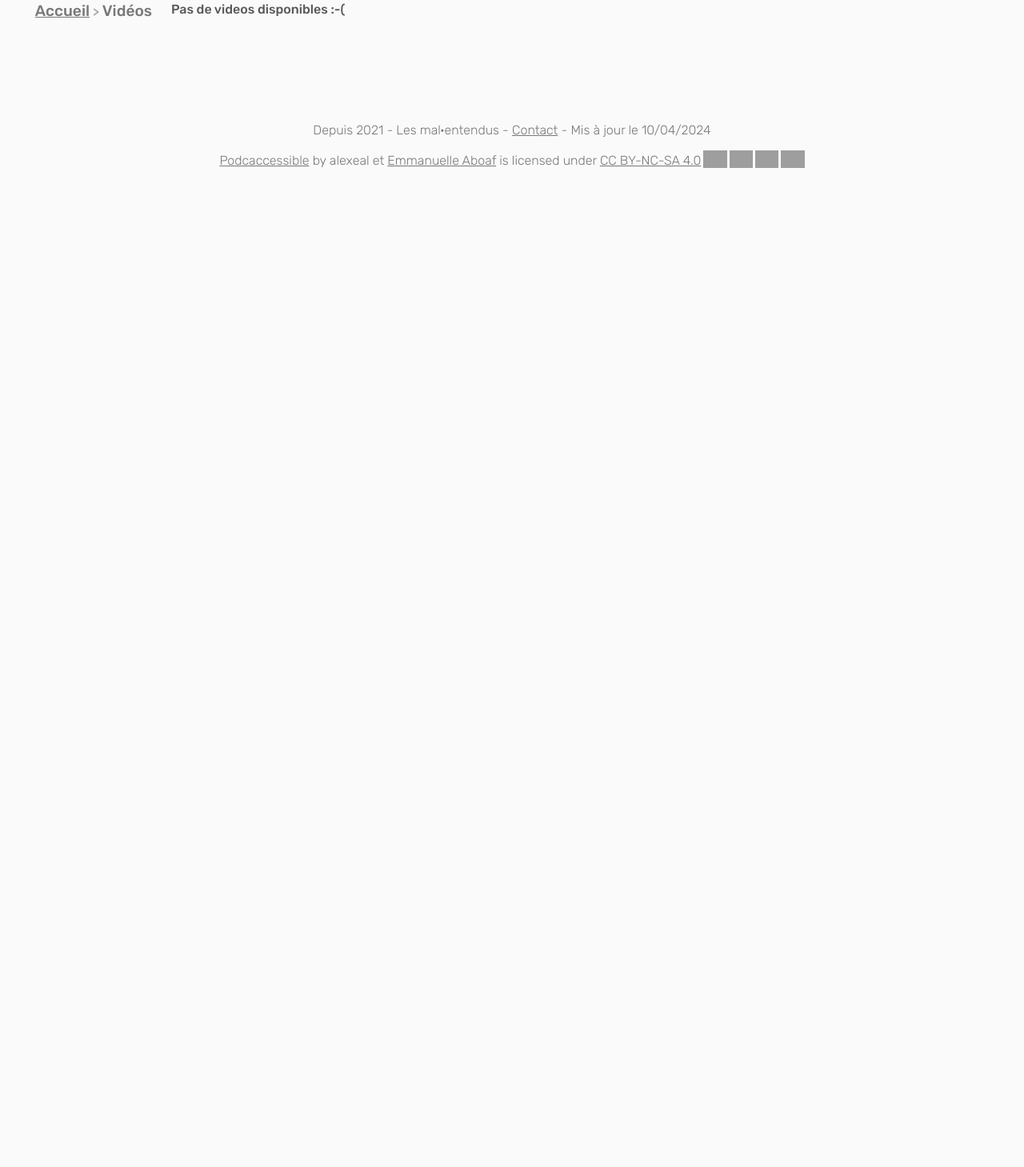
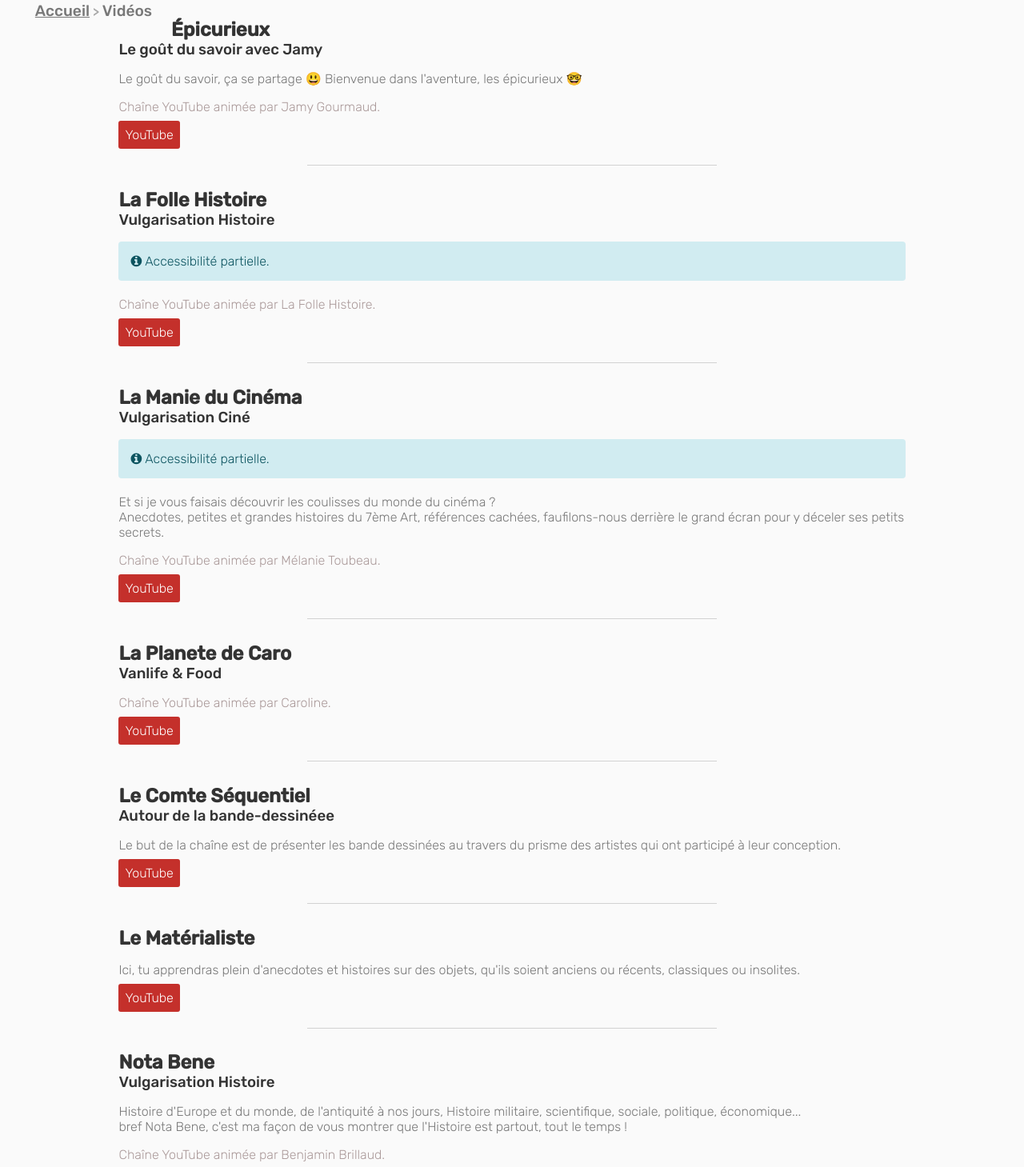
Before and after one commit to alexeal/podcaccessible, an Angular app: page /videos in a window 1280 px wide. Shown: the part 100-1559 px from the top of the page at 80% size. Before the commit the page ends 800 px from the top, so only its background shows below. Built offline with nearby package versions, Linux system fonts and the light colour scheme; grey boxes are pictures that could not be loaded.

Commit message:
Add videos

```diff
--- a/src/app/videos/videos.component.html
+++ b/src/app/videos/videos.component.html
@@ -4,21 +4,22 @@
         <h2 class="title">{{video.title}}</h2>
         <h3 class="subtitle">{{video.subtitle}}</h3>
         @if (video.informationMessage &&
-        video.informationMessage.type === 'warning') {
+        video.informationMessage.type) {
         <p role="alert" [ngClass]="video.informationMessage.type === 'warning' ? 'warning':'info'"
             [title]="video.informationMessage.accessDescription">
             <span
-                [ngClass]="video.informationMessage.type === 'warning' ? 'icon-attention' : 'icon-info-circled'"></span>video.informationMessage.content
+                [ngClass]="video.informationMessage.type === 'warning' ? 'icon-attention' : 'icon-info-circled'"></span>
+            {{video.informationMessage.content}}
         </p>
         }
         <p class="main-description">
             {{video.mainDescription}}
         </p>
         @if (video.authors && video.authors.length>0) {
-            <p class="secondary-description">
-              Vidéos proposées par {{video.authors.join(' et ')}}.
-            </p>
-            }
+        <p class="secondary-description">
+            Chaîne YouTube animée par {{video.authors.join(' et ')}}.
+        </p>
+        }
         @for (button of video.sources; track $index) {
         @if (button.type ==='youtube' || button.type ==='site') {
         <a class="button" [ngClass]="button.type === 'youtube' ? 'youtube' : 'site'" [title]="button.accessDescription"
--- a/src/data/medias.json
+++ b/src/data/medias.json
@@ -5,7 +5,7 @@
         "mainDescription": null,
         "informationMessage": null,
         "authors": null,
-        "mediaType":"podcast",
+        "mediaType": "podcast",
         "sources": [
             {
                 "type": "youtube",
@@ -37,7 +37,7 @@
         "authors": [
             "Anne-Sophie"
         ],
-        "mediaType":"podcast",
+        "mediaType": "podcast",
         "sources": [
             {
                 "type": "youtube",
@@ -60,7 +60,7 @@
             "content": "Accessibilité partielle. Deux épisodes disponibles."
         },
         "authors": null,
-        "mediaType":"podcast",
+        "mediaType": "podcast",
         "sources": [
             {
                 "type": "link",
@@ -83,7 +83,7 @@
             "content": "Accessibilité partielle."
         },
         "authors": null,
-        "mediaType":"podcast",
+        "mediaType": "podcast",
         "sources": [
             {
                 "type": "site",
@@ -111,7 +111,7 @@
             "Marie Guillaumet",
             "Audrey Maniez"
         ],
-        "mediaType":"podcast",
+        "mediaType": "podcast",
         "sources": [
             {
                 "type": "link",
@@ -131,7 +131,7 @@
         "mainDescription": null,
         "informationMessage": null,
         "authors": [],
-        "mediaType":"podcast",
+        "mediaType": "podcast",
         "sources": [
             {
                 "type": "link",
@@ -159,7 +159,7 @@
             "Gladys Diandoki",
             "Anthony Adam"
         ],
-        "mediaType":"podcast",
+        "mediaType": "podcast",
         "sources": [
             {
                 "type": "link",
@@ -176,7 +176,7 @@
         "authors": [
             "La Clameur"
         ],
-        "mediaType":"podcast",
+        "mediaType": "podcast",
         "sources": [
             {
                 "type": "transcription",
@@ -193,7 +193,7 @@
         "authors": [
             "Laurent Naudier"
         ],
-        "mediaType":"podcast",
+        "mediaType": "podcast",
         "sources": [
             {
                 "type": "site",
@@ -213,7 +213,7 @@
         "authors": [
             "Apolline Rouzé"
         ],
-        "mediaType":"podcast",
+        "mediaType": "podcast",
         "sources": [
             {
                 "type": "site",
@@ -233,7 +233,7 @@
         "authors": [
             "Xavier de La Porte"
         ],
-        "mediaType":"podcast",
+        "mediaType": "podcast",
         "sources": [
             {
                 "type": "link",
@@ -253,7 +253,7 @@
         "authors": [
             "le Collectif Archives LGBTQI"
         ],
-        "mediaType":"podcast",
+        "mediaType": "podcast",
         "sources": [
             {
                 "type": "site",
@@ -278,7 +278,7 @@
         "authors": [
             "Stacey-Ann Arouff-Mc Veay"
         ],
-        "mediaType":"podcast",
+        "mediaType": "podcast",
         "sources": [
             {
                 "type": "site",
@@ -293,7 +293,7 @@
         "mainDescription": "Nous sommes tous les deux des anciens burnoutés. Nous ne sommes pas médecins, psychologues, etc. Mais les gens se confient facilement à nous car ils savent par quoi nous sommes passés. Aujourd’hui nous nous définissons comme des Bienveilleurs et nous avons décidé de lancer ce site pour partager, aider, accompagner plus de personnes.",
         "informationMessage": null,
         "authors": null,
-        "mediaType":"podcast",
+        "mediaType": "podcast",
         "sources": [
             {
                 "type": "youtube",
@@ -308,7 +308,7 @@
         "mainDescription": null,
         "informationMessage": null,
         "authors": null,
-        "mediaType":"podcast",
+        "mediaType": "podcast",
         "sources": [
             {
                 "type": "youtube",
@@ -323,7 +323,7 @@
         "mainDescription": null,
         "informationMessage": null,
         "authors": null,
-        "mediaType":"podcast",
+        "mediaType": "podcast",
         "sources": [
             {
                 "type": "site",
@@ -340,7 +340,7 @@
         "authors": [
             "Marie-Cécile Drécourt"
         ],
-        "mediaType":"podcast",
+        "mediaType": "podcast",
         "sources": [
             {
                 "type": "youtube",
@@ -357,7 +357,7 @@
         "authors": [
             "Isabelle Field"
         ],
-        "mediaType":"podcast",
+        "mediaType": "podcast",
         "sources": [
             {
                 "type": "youtube",
@@ -374,7 +374,7 @@
         "authors": [
             "Isabelle Field"
         ],
-        "mediaType":"podcast",
+        "mediaType": "podcast",
         "sources": [
             {
                 "type": "site",
@@ -392,7 +392,7 @@
             "content": "Accessibilité partielle."
         },
         "authors": null,
-        "mediaType":"podcast",
+        "mediaType": "podcast",
         "sources": [
             {
                 "type": "link",
@@ -412,7 +412,7 @@
         "authors": [
             "Audric Gueidan"
         ],
-        "mediaType":"podcast",
+        "mediaType": "podcast",
         "sources": [
             {
                 "type": "link",
@@ -429,7 +429,7 @@
         "authors": [
             "Hermine Garnier"
         ],
-        "mediaType":"podcast",
+        "mediaType": "podcast",
         "sources": [
             {
                 "type": "site",
@@ -449,7 +449,7 @@
         "authors": [
             "William Reymond"
         ],
-        "mediaType":"podcast",
+        "mediaType": "podcast",
         "sources": [
             {
                 "type": "site",
@@ -464,7 +464,7 @@
         "mainDescription": null,
         "informationMessage": null,
         "authors": null,
-        "mediaType":"podcast",
+        "mediaType": "podcast",
         "sources": [
             {
                 "type": "youtube",
@@ -481,7 +481,7 @@
         "authors": [
             "Zoé Besmond de Senneville"
         ],
-        "mediaType":"podcast",
+        "mediaType": "podcast",
         "sources": [
             {
                 "type": "youtube",
@@ -498,7 +498,7 @@
         "authors": [
             "Pulandevii"
         ],
-        "mediaType":"podcast",
+        "mediaType": "podcast",
         "sources": [
             {
                 "type": "youtube",
@@ -516,7 +516,7 @@
             "Fanny",
             "Cécile"
         ],
-        "mediaType":"podcast",
+        "mediaType": "podcast",
         "sources": [
             {
                 "type": "youtube",
@@ -531,7 +531,7 @@
         "mainDescription": null,
         "informationMessage": null,
         "authors": null,
-        "mediaType":"podcast",
+        "mediaType": "podcast",
         "sources": [
             {
                 "type": "site",
@@ -549,7 +549,7 @@
             "content": "Transcriptions en PDF, ce n'est pas accessible pour les personnes malvoyantes ou aveugles."
         },
         "authors": null,
-        "mediaType":"podcast",
+        "mediaType": "podcast",
         "sources": [
             {
                 "type": "site",
@@ -567,7 +567,7 @@
             "content": "Transcriptions en PDF, ce n'est pas accessible pour les personnes malvoyantes ou aveugles."
         },
         "authors": null,
-        "mediaType":"podcast",
+        "mediaType": "podcast",
         "sources": [
             {
                 "type": "site",
@@ -585,7 +585,7 @@
             "content": "Accessibilité partielle. Trois épisodes disponibles.\nTranscriptions en PDF, ce n'est pas accessible pour les personnes malvoyantes ou aveugles."
         },
         "authors": null,
-        "mediaType":"podcast",
+        "mediaType": "podcast",
         "sources": [
             {
                 "type": "link",
@@ -613,7 +613,7 @@
             "content": "Accessibilité partielle. Trois épisodes disponibles."
         },
         "authors": null,
-        "mediaType":"podcast",
+        "mediaType": "podcast",
         "sources": [
             {
                 "type": "link",
@@ -638,7 +638,7 @@
         "mainDescription": "\"Libre à lire !\" est le site du groupe Transcriptions de l’April, qui s’est donné pour mission de transformer des vidéos et des fichiers audio concernant le logiciel libre et les libertés numériques en général, en texte avec ajout d’une illustration et ajout de liens vers certains sites jugés pertinents.",
         "informationMessage": null,
         "authors": null,
-        "mediaType":"podcast",
+        "mediaType": "podcast",
         "sources": [
             {
                 "type": "site",
@@ -655,7 +655,7 @@
         "authors": [
             "Isabelle Santos"
         ],
-        "mediaType":"podcast",
+        "mediaType": "podcast",
         "sources": [
             {
                 "type": "site",
@@ -673,7 +673,7 @@
             "content": "Accessibilité partielle. Un épisode disponible."
         },
         "authors": null,
-        "mediaType":"podcast",
+        "mediaType": "podcast",
         "sources": [
             {
                 "type": "link",
@@ -690,7 +690,7 @@
         "authors": [
             "Lise Wagner"
         ],
-        "mediaType":"podcast",
+        "mediaType": "podcast",
         "sources": [
             {
                 "type": "site",
@@ -707,7 +707,7 @@
         "authors": [
             "Camille Bardin"
         ],
-        "mediaType":"podcast",
+        "mediaType": "podcast",
         "sources": [
             {
                 "type": "site",
@@ -722,7 +722,7 @@
         "mainDescription": null,
         "informationMessage": null,
         "authors": null,
-        "mediaType":"podcast",
+        "mediaType": "podcast",
         "sources": [
             {
                 "type": "site",
@@ -739,7 +739,7 @@
         "authors": [
             "Fanny Cohen Moreau"
         ],
-        "mediaType":"podcast",
+        "mediaType": "podcast",
         "sources": [
             {
                 "type": "site",
@@ -757,7 +757,7 @@
             "content": "Transcriptions en PDF, ce n'est pas accessible pour les personnes malvoyantes ou aveugles."
         },
         "authors": [],
-        "mediaType":"podcast",
+        "mediaType": "podcast",
         "sources": [
             {
                 "type": "site",
@@ -772,7 +772,7 @@
         "mainDescription": "PRÉSENT.E est un podcast bi-mensuel sur l’art contemporain",
         "informationMessage": null,
         "authors": null,
-        "mediaType":"podcast",
+        "mediaType": "podcast",
         "sources": [
             {
                 "type": "youtube",
@@ -787,7 +787,7 @@
         "mainDescription": null,
         "informationMessage": null,
         "authors": null,
-        "mediaType":"podcast",
+        "mediaType": "podcast",
         "sources": [
             {
                 "type": "site",
@@ -804,7 +804,7 @@
         "authors": [
             "Léane Alestra"
         ],
-        "mediaType":"podcast",
+        "mediaType": "podcast",
         "sources": [
             {
                 "type": "site",
@@ -821,7 +821,7 @@
         "authors": [
             "Olivier Roland"
         ],
-        "mediaType":"podcast",
+        "mediaType": "podcast",
         "sources": [
             {
                 "type": "site",
@@ -836,7 +836,7 @@
         "mainDescription": "Dans le podcast Rebond, en partenariat avec l’Agefiph, le journal Le Monde interroge 12 personnalités sur leur rapport au handicap et comment elles y font face. Un handicap qu'elles connaissent depuis leur naissance, qui les touchent depuis un accident ou une maladie. Un handicap qui les concerne directement ou affecte un être cher. Le handicap partage la vie d’un Français sur cinq. Il peut bouleverser le quotidien, la famille, le travail, la scolarité mais aussi créer des opportunités et permettre des rencontres. Alors, comment vivre avec un handicap ?",
         "informationMessage": null,
         "authors": null,
-        "mediaType":"podcast",
+        "mediaType": "podcast",
         "sources": [
             {
                 "type": "transcription",
@@ -851,7 +851,7 @@
         "mainDescription": "\"Salut les Designers !\" est le podcast de l’Agence LunaWeb consacré au design et à ses méthodes. UI, UX, motion, accessibilité, recherche, nous échangeons avec des professionnel·les passionné·es au grès de nos rencontres et de nos envies ! ",
         "informationMessage": null,
         "authors": null,
-        "mediaType":"podcast",
+        "mediaType": "podcast",
         "sources": [
             {
                 "type": "site",
@@ -866,7 +866,7 @@
         "mainDescription": "Podcast sur les différents dispositifs de formation aux premiers secours en France.",
         "informationMessage": null,
         "authors": null,
-        "mediaType":"podcast",
+        "mediaType": "podcast",
         "sources": [
             {
                 "type": "site",
@@ -881,7 +881,7 @@
         "mainDescription": "Un podcast autour sur la littérature jeunesse.",
         "informationMessage": null,
         "authors": null,
-        "mediaType":"podcast",
+        "mediaType": "podcast",
         "sources": [
             {
                 "type": "youtube",
@@ -898,7 +898,7 @@
         "authors": [
             "Clara Joubert"
         ],
-        "mediaType":"podcast",
+        "mediaType": "podcast",
         "sources": [
             {
                 "type": "transcription",
@@ -913,7 +913,7 @@
         "mainDescription": "Le podcast qui tente de lier technologie et écologie alors que tout les oppose.",
         "informationMessage": null,
         "authors": [],
-        "mediaType":"podcast",
+        "mediaType": "podcast",
         "sources": [
             {
                 "type": "transcription",
@@ -930,8 +930,10 @@
             "type": "warning",
             "content": "Accessibilité partielle. Trois épisodes disponibles. \nTranscriptions en PDF, ce n'est pas accessible pour les personnes malvoyantes ou aveugles."
         },
-        "authors": ["Charlotte Bienaimé"],
-        "mediaType":"podcast",
+        "authors": [
+            "Charlotte Bienaimé"
+        ],
+        "mediaType": "podcast",
         "sources": [
             {
                 "type": "link",
@@ -954,7 +956,7 @@
             "content": "Accessibilité partielle. Un épisode disponible."
         },
         "authors": [],
-        "mediaType":"podcast",
+        "mediaType": "podcast",
         "sources": [
             {
                 "type": "link",
@@ -971,8 +973,10 @@
             "type": "info",
             "content": "Accessibilité partielle."
         },
-        "authors": ["Marine Baousson"],
-        "mediaType":"podcast",
+        "authors": [
+            "Marine Baousson"
+        ],
+        "mediaType": "podcast",
         "sources": [
             {
                 "type": "link",
@@ -994,8 +998,10 @@
             "type": "warning",
             "content": "Transcription en PDF, ce n'est pas accessible pour les personnes malvoyantes ou aveugles."
         },
-        "authors": ["Julie Beauzac"],
-        "mediaType":"podcast",
+        "authors": [
+            "Julie Beauzac"
+        ],
+        "mediaType": "podcast",
         "sources": [
             {
                 "type": "link",
@@ -1010,7 +1016,7 @@
         "mainDescription": null,
         "informationMessage": null,
         "authors": null,
-        "mediaType":"podcast",
+        "mediaType": "podcast",
         "sources": [
             {
                 "type": "link",
@@ -1048,7 +1054,7 @@
             "Emmanuel Demey",
             "Fanny Demey"
         ],
-        "mediaType":"podcast",
+        "mediaType": "podcast",
         "sources": [
             {
                 "type": "link",
@@ -1081,5 +1087,131 @@
                 "accessDescription": "Episode 3B - Eco-concevoir un service numérique. Quand et comment ?"
             }
         ]
+    },
+    {
+        "title": "La Folle Histoire",
+        "subtitle": "Vulgarisation Histoire",
+        "mainDescription": null,
+        "informationMessage": {
+            "type": "info",
+            "content": "Accessibilité partielle."
+        },
+        "authors": ["La Folle Histoire"],
+        "mediaType": "video",
+        "sources": [
+            {
+                "type": "youtube",
+                "url": "https://www.youtube.com/c/LaFolleHistoire",
+                "accessDescription": "Accéder à la chaîne YouTube"
+            }
+        ]
+    },
+    {
+        "title": "La Manie du Cinéma",
+        "subtitle": "Vulgarisation Ciné",
+        "mainDescription": "Et si je vous faisais découvrir les coulisses du monde du cinéma ? \nAnecdotes, petites et grandes histoires du 7ème Art, références cachées, faufilons-nous derrière le grand écran pour y déceler ses petits secrets.",
+        "informationMessage": {
+            "type": "info",
+            "content": "Accessibilité partielle."
+        },
+        "authors": ["Mélanie Toubeau"],
+        "mediaType": "video",
+        "sources": [
+            {
+                "type": "youtube",
+                "url": "https://www.youtube.com/@lamanieducinema_",
+                "accessDescription": "Accéder à la chaîne YouTube"
+            }
+        ]
+    },
+    {
+        "title": "La Planete de Caro",
+        "subtitle": "Vanlife & Food",
+        "mainDescription": null,
+        "informationMessage": null,
+        "authors": ["Caroline"],
+        "mediaType": "video",
+        "sources": [
+            {
+                "type": "youtube",
+                "url": "https://www.youtube.com/@PlanetedeCaro",
+                "accessDescription": "Accéder à la chaîne YouTube"
+            }
+        ]
+    },
+    {
+        "title": "Le Comte Séquentiel",
+        "subtitle": "Autour de la bande-dessinéee",
+        "mainDescription": "Le but de la chaîne est de présenter les bande dessinées au travers du prisme des artistes qui ont participé à leur conception. ",
+        "informationMessage": null,
+        "authors": [],
+        "mediaType": "video",
+        "sources": [
+            {
+                "type": "youtube",
+                "url": "https://www.youtube.com/@LeComteSequentiel",
+                "accessDescription": "Accéder à la chaîne YouTube"
+            }
+        ]
+    },
+    {
+        "title": "Le Matérialiste",
+        "subtitle": null,
+        "mainDescription": "Ici, tu apprendras plein d'anecdotes et histoires sur des objets, qu'ils soient anciens ou récents, classiques ou insolites.",
+        "informationMessage": null,
+        "authors": null,
+        "mediaType": "video",
+        "sources": [
+            {
+                "type": "youtube",
+                "url": "www.youtube.com/@LeMaterialiste",
+                "accessDescription": "Accéder à la chaîne YouTube"
+            }
+        ]
+    },
+    {
+        "title": "Nota Bene",
+        "subtitle": "Vulgarisation Histoire",
+        "mainDescription": "Histoire d'Europe et du monde, de l'antiquité à nos jours, Histoire militaire, scientifique, sociale, politique, économique...\nbref Nota Bene, c'est ma façon de vous montrer que l'Histoire est partout, tout le temps !",
+        "informationMessage": null,
+        "authors": ["Benjamin Brillaud"],
+        "mediaType": "video",
+        "sources": [
+            {
+                "type": "youtube",
+                "url": "https://www.youtube.com/@notabenemovies",
+                "accessDescription": "Accéder à la chaîne YouTube"
+            }
+        ]
+    },
+    {
+        "title": "Vivre Avec",
+        "subtitle": "",
+        "mainDescription": "Maladie chronique, militantisme et quotidien. Et aussi des lapin•es et des plantes.",
+        "informationMessage": null,
+        "authors": ["Matthieu"],
+        "mediaType": "video",
+        "sources": [
+            {
+                "type": "youtube",
+                "url": "https://www.youtube.com/@VivreAvec",
+                "accessDescription": "Accéder à la chaîne YouTube"
+            }
+        ]
+    },
+    {
+        "title": "Épicurieux",
+        "subtitle": "Le goût du savoir avec Jamy",
+        "mainDescription": "Le goût du savoir, ça se partage 😃 Bienvenue dans l'aventure, les épicurieux 🤓",
+        "informationMessage": null,
+        "authors": ["Jamy Gourmaud"],
+        "mediaType": "video",
+        "sources": [
+            {
+                "type": "youtube",
+                "url": "https://www.youtube.com/@JamyEpicurieux",
+                "accessDescription": "Accéder à la chaîne YouTube"
+            }
+        ]
     }
 ]
--- a/src/styles.scss
+++ b/src/styles.scss
@@ -229,7 +229,7 @@ button,
 }
 
 .podcast,
-.chaineYoutube {
+.video {
     padding: 2%;
 }
 
@@ -299,7 +299,7 @@ footer {
     }
 
     .podcast,
-    .chaineYoutube {
+    .video {
         margin-bottom: 3%;
     }
 
```
